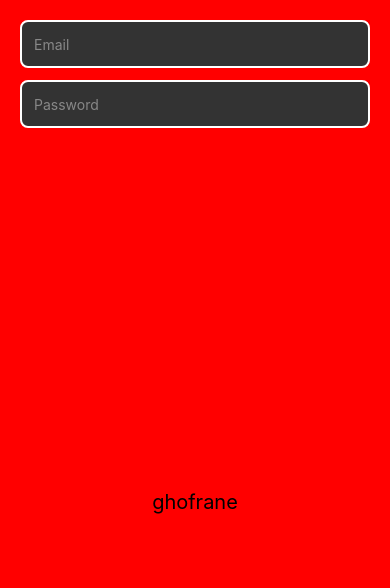
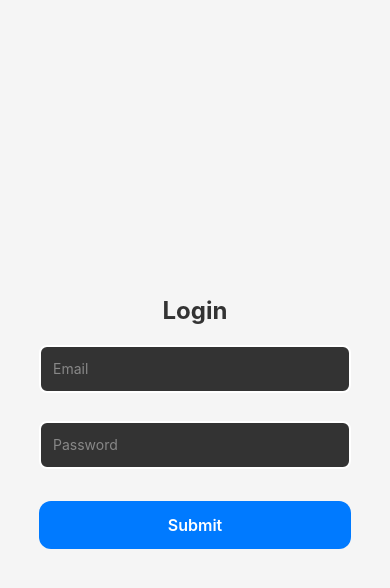
Before and after one commit to ghofranetriki17/AwesomeProject, a React Native app: screen / in a window 390 px wide. Shown: the top 588 px of the page. Built offline with nearby package versions, Linux system fonts and the light colour scheme.

Commit message:
login component added

```diff
--- a/App.tsx
+++ b/App.tsx
@@ -1,46 +1,29 @@
-/**
- * Sample React Native App
- * https://github.com/facebook/react-native
- *
- * @format
- */
-
 import React from 'react';
 import { StyleSheet, View, Text } from 'react-native';
 import AppTemplate from './src/templates/AppTemplate';
 import ScreenTemplate from './src/templates/ScreenTemplate';
 import Input from './src/components/Input';
+import TouchableButton from './src/components/TouchableButton';
+import LoginPage from './src/screens/Login Page';
 
 function App() {
   const [email, setEmail] = React.useState('');
   const [password, setPassword] = React.useState('');
 
+  const handleSubmit = () => {
+    console.log('Email:', email);
+    console.log('Password:', password);
+  };
+
   return (
     <AppTemplate>
       <ScreenTemplate>
-        <View style={styles.inputContainer}>
-          <Input
-            placeholder="Email"
-            value={email}
-            onChangeText={setEmail}
-          />
-          <Input
-            placeholder="Password"
-            value={password}
-            onChangeText={setPassword}
-          />
-        </View>
-        <AppContent />
+              <LoginPage>
+
+              </LoginPage>
+
       </ScreenTemplate>
     </AppTemplate>
-  );
-}
-
-function AppContent() {
-  return (
-    <View style={styles.container}>
-      <Text style={styles.text}>ghofrane</Text>
-    </View>
   );
 }
 
@@ -49,13 +32,20 @@ const styles = StyleSheet.create({
     flex: 1,
     justifyContent: 'center',
     alignItems: 'center',
+    backgroundColor: '#f5f5f5',
   },
-  inputContainer: {
-    padding: 20,
-    width: '100%',
+  form: {
+    width: '80%',
   },
-  text: {
-    fontSize: 20,
+  spacer: {
+    height: 16,
+  },
+  title: {
+    fontSize: 24,
+    fontWeight: 'bold',
+    textAlign: 'center',
+    marginBottom: 20,
+    color: '#333',
   },
 });
 
--- /dev/null
+++ b/src/components/TouchableButton.tsx
@@ -0,0 +1,36 @@
+import React from 'react';
+import { TouchableOpacity, Text, StyleSheet } from 'react-native';
+
+interface TouchableButtonProps {
+  title: string;
+  onPress: () => void;
+}
+
+function TouchableButton(props: TouchableButtonProps) {
+  return (
+    <TouchableOpacity
+      style={styles.button}
+      onPress={props.onPress}
+    >
+      <Text style={styles.buttonText}>{props.title}</Text>
+    </TouchableOpacity>
+  );
+}
+
+const styles = StyleSheet.create({
+  button: {
+    backgroundColor: '#007AFF',
+    height: 48,
+    borderRadius: 12,
+    justifyContent: 'center',
+    alignItems: 'center',
+    marginTop: 20,
+  },
+  buttonText: {
+    color: 'white',
+    fontSize: 16,
+    fontWeight: '600',
+  },
+});
+
+export default TouchableButton;
--- /dev/null
+++ b/src/screens/Login Page.tsx
@@ -0,0 +1,67 @@
+import React from 'react';
+import { StyleSheet, View, Text } from 'react-native';
+import ScreenTemplate from '../templates/ScreenTemplate';
+import Input from '../components/Input';
+import TouchableButton from '../components/TouchableButton';
+
+function LoginPage() {
+  const [email, setEmail] = React.useState('');
+  const [password, setPassword] = React.useState('');
+
+  const handleSubmit = () => {
+    console.log('Email:', email);
+    console.log('Password:', password);
+  };
+
+  return (
+      <View style={styles.container}>
+        <View style={styles.form}>
+          <Text style={styles.title}>Login</Text>
+
+          <Input
+            placeholder="Email"
+            value={email}
+            onChangeText={setEmail}
+          />
+
+          <View style={styles.spacer} />
+
+          <Input
+            placeholder="Password"
+            value={password}
+            onChangeText={setPassword}
+            secureTextEntry={true}
+          />
+
+          <TouchableButton
+            title="Submit"
+            onPress={handleSubmit}
+          />
+        </View>
+      </View>
+  );
+}
+
+const styles = StyleSheet.create({
+  container: {
+    flex: 1,
+    justifyContent: 'center',
+    alignItems: 'center',
+    backgroundColor: '#f5f5f5',
+  },
+  form: {
+    width: '80%',
+  },
+  spacer: {
+    height: 16,
+  },
+  title: {
+    fontSize: 24,
+    fontWeight: 'bold',
+    textAlign: 'center',
+    marginBottom: 20,
+    color: '#333',
+  },
+});
+
+export default LoginPage;
--- a/src/templates/ScreenTemplate.tsx
+++ b/src/templates/ScreenTemplate.tsx
@@ -12,7 +12,7 @@ function ScreenTemplate(props: PropsWithChildren) {
         paddingBottom: insets.bottom,
         paddingLeft: insets.left,
         paddingRight: insets.right,
-        backgroundColor: 'red',
+        backgroundColor: 'blue',
         flex: 1,
       }}
     >
```
